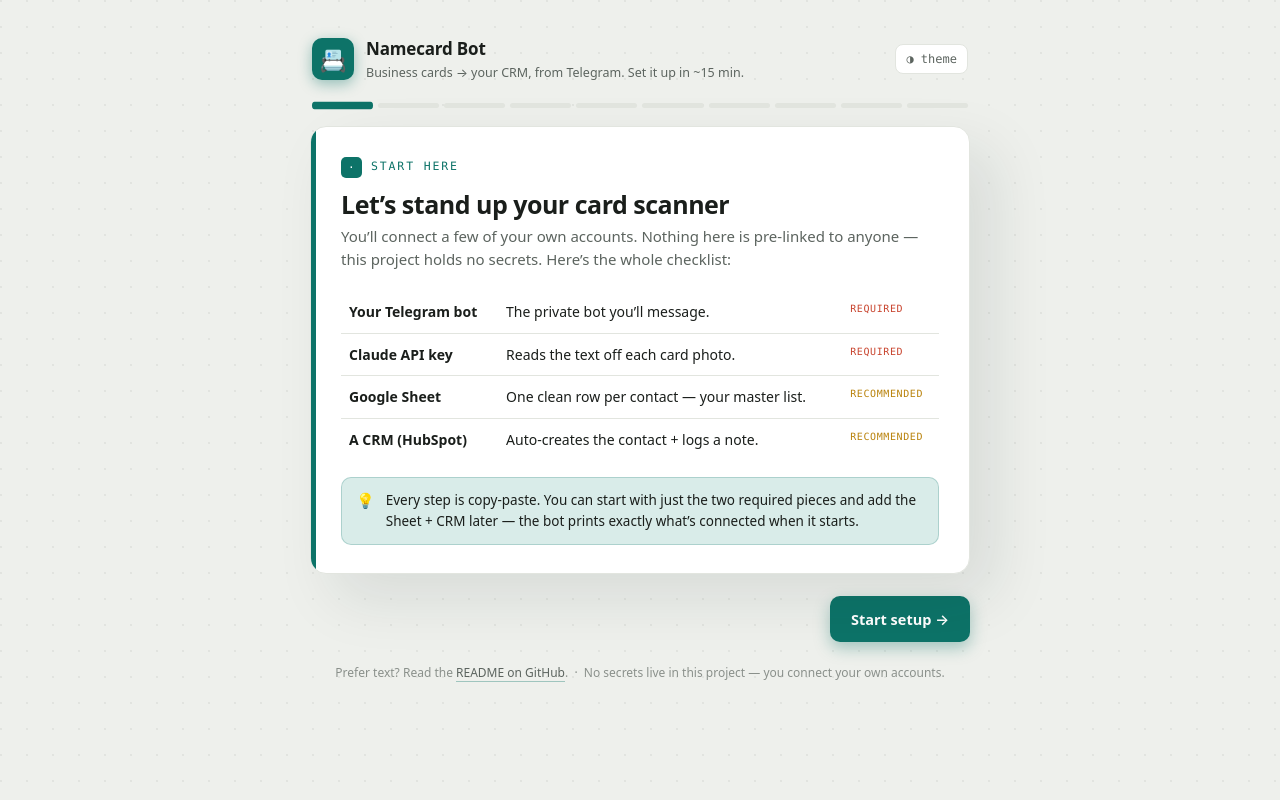
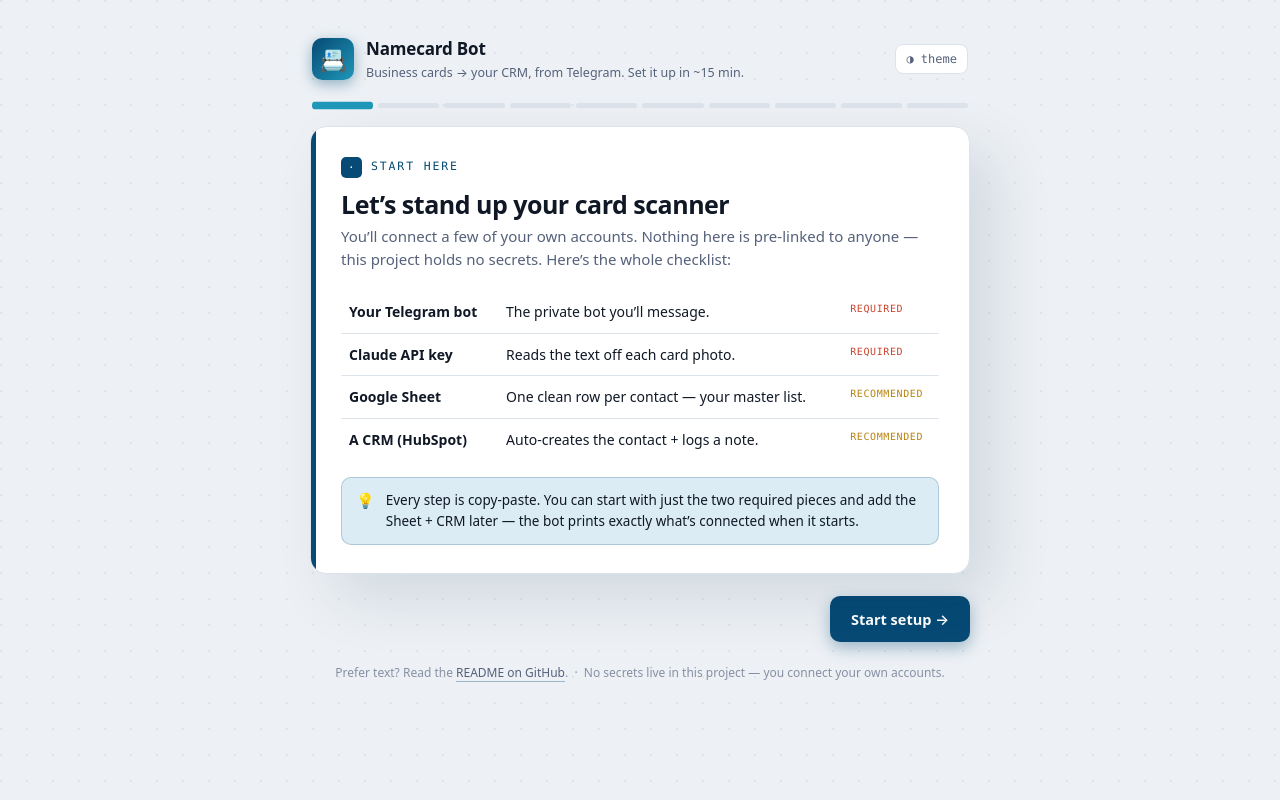
Before and after one commit to DaphneTayYL/namecard-bot, a plain HTML site: page docs/index.html in a window 1280 px wide. Drawn offline with Linux system fonts and the light colour scheme.

Commit message:
Recolor setup walkthrough to Bluente brand blue (#064A75 / cyan #33AEC7)

```diff
--- a/docs/index.html
+++ b/docs/index.html
@@ -6,36 +6,36 @@
 <title>Namecard Bot — Setup Walkthrough</title>
 <style>
   :root{
-    --paper:#eef0ec; --card:#ffffff; --card-edge:#e2e5df;
-    --ink:#1a1e1b; --muted:#5c645f; --faint:#8a908b;
-    --accent:#0d7368; --accent-deep:#0a5a52; --accent-soft:#d9ece9;
+    --paper:#edf1f5; --card:#ffffff; --card-edge:#dde3ea;
+    --ink:#101826; --muted:#55617a; --faint:#8790a3;
+    --accent:#064a75; --accent-deep:#053a5d; --accent-soft:#dcecf4; --cyan:#1f97b8;
     --stamp:#c8442e; --amber:#b9820b; --good:#16a34a;
-    --tab:#0d7368; --shadow:24px 24px 60px rgba(20,40,36,.10);
+    --tab:#064a75; --shadow:24px 24px 60px rgba(6,40,70,.12);
     --mono:ui-monospace,SFMono-Regular,"SF Mono",Menlo,Consolas,monospace;
     --sans:system-ui,-apple-system,"Segoe UI",Roboto,Helvetica,Arial,sans-serif;
   }
   @media (prefers-color-scheme:dark){
     :root{
-      --paper:#101413; --card:#191f1c; --card-edge:#28302c;
-      --ink:#e9ece8; --muted:#9aa39d; --faint:#6c746e;
-      --accent:#2ba99b; --accent-deep:#28b8a7; --accent-soft:#123430;
+      --paper:#0a1119; --card:#111a24; --card-edge:#223040;
+      --ink:#e8edf3; --muted:#98a4b4; --faint:#6c7688;
+      --accent:#35a3cc; --accent-deep:#48b7de; --accent-soft:#0e2f3f; --cyan:#4fc6e0;
       --stamp:#e06a54; --amber:#d3a441; --good:#3ec07a;
-      --tab:#2ba99b; --shadow:24px 24px 60px rgba(0,0,0,.45);
+      --tab:#35a3cc; --shadow:24px 24px 60px rgba(0,0,0,.45);
     }
   }
   :root[data-theme="light"]{
-    --paper:#eef0ec; --card:#ffffff; --card-edge:#e2e5df;
-    --ink:#1a1e1b; --muted:#5c645f; --faint:#8a908b;
-    --accent:#0d7368; --accent-deep:#0a5a52; --accent-soft:#d9ece9;
+    --paper:#edf1f5; --card:#ffffff; --card-edge:#dde3ea;
+    --ink:#101826; --muted:#55617a; --faint:#8790a3;
+    --accent:#064a75; --accent-deep:#053a5d; --accent-soft:#dcecf4; --cyan:#1f97b8;
     --stamp:#c8442e; --amber:#b9820b; --good:#16a34a;
-    --tab:#0d7368; --shadow:24px 24px 60px rgba(20,40,36,.10);
+    --tab:#064a75; --shadow:24px 24px 60px rgba(6,40,70,.12);
   }
   :root[data-theme="dark"]{
-    --paper:#101413; --card:#191f1c; --card-edge:#28302c;
-    --ink:#e9ece8; --muted:#9aa39d; --faint:#6c746e;
-    --accent:#2ba99b; --accent-deep:#28b8a7; --accent-soft:#123430;
+    --paper:#0a1119; --card:#111a24; --card-edge:#223040;
+    --ink:#e8edf3; --muted:#98a4b4; --faint:#6c7688;
+    --accent:#35a3cc; --accent-deep:#48b7de; --accent-soft:#0e2f3f; --cyan:#4fc6e0;
     --stamp:#e06a54; --amber:#d3a441; --good:#3ec07a;
-    --tab:#2ba99b; --shadow:24px 24px 60px rgba(0,0,0,.45);
+    --tab:#35a3cc; --shadow:24px 24px 60px rgba(0,0,0,.45);
   }
 
   *{box-sizing:border-box}
@@ -54,7 +54,7 @@
   .mast{display:flex; align-items:center; gap:12px; margin:4px 2px 20px}
   .mast .glyph{
     width:42px;height:42px;border-radius:10px;flex:0 0 auto;
-    background:var(--accent); color:#fff; display:grid; place-items:center;
+    background:linear-gradient(135deg,var(--accent),var(--cyan)); color:#fff; display:grid; place-items:center;
     font-size:22px; box-shadow:0 4px 14px color-mix(in srgb,var(--accent) 40%, transparent);
   }
   .mast h1{font-size:17px; margin:0; letter-spacing:-.01em}
@@ -70,7 +70,7 @@
   .rail{display:flex; gap:5px; margin:0 2px 18px}
   .seg{height:5px; flex:1; border-radius:3px; background:var(--card-edge); transition:background .3s, transform .3s}
   .seg.done{background:var(--accent)}
-  .seg.cur{background:var(--accent); transform:scaleY(1.5)}
+  .seg.cur{background:var(--cyan); transform:scaleY(1.5)}
 
   /* Card */
   .card{
```
